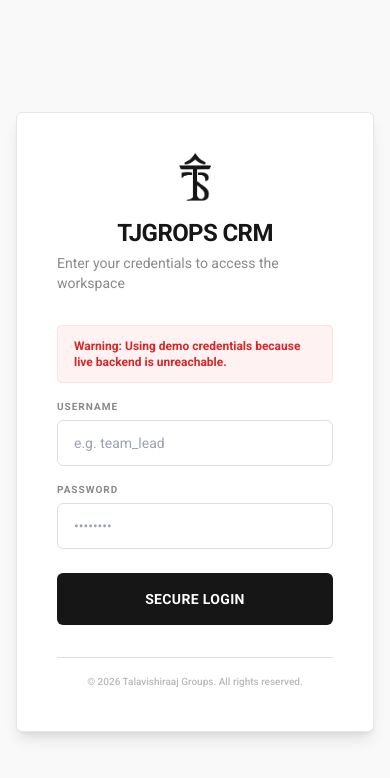
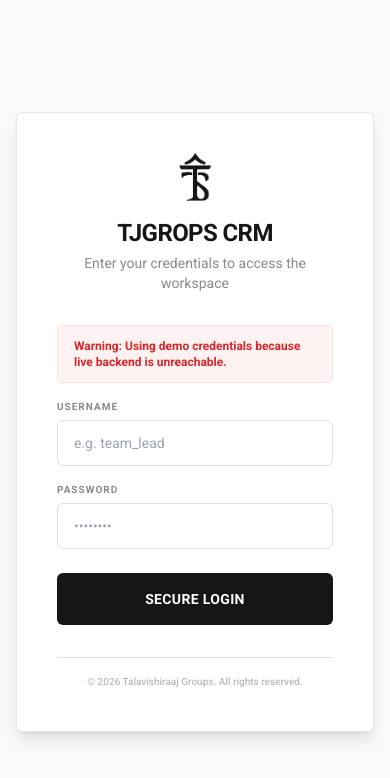
Before and after one commit to Talavishiraaj-Groups/crm.tjgroups.com, a React (Vite) app: page /login in a window 390 px wide. Shown: the top 778 px of the page. Built offline with nearby package versions, Linux system fonts and the light colour scheme; no server answers.

Commit message:
style: center login subtitle for mobile

```diff
--- a/src/pages/LoginPage.tsx
+++ b/src/pages/LoginPage.tsx
@@ -67,7 +67,7 @@ export const LoginPage: React.FC = () => {
         <div className="flex flex-col items-center mb-8">
           <img src={logo} alt="TJGROPS" className="h-12 w-auto mb-4" />
           <h1 className="text-2xl font-bold text-[#161616] tracking-tight">TJGROPS CRM</h1>
-          <p className="text-sm text-[#161616]/50 mt-1">Enter your credentials to access the workspace</p>
+          <p className="text-sm text-[#161616]/50 mt-1 text-center">Enter your credentials to access the workspace</p>
         </div>
 
         {loading ? (
```
